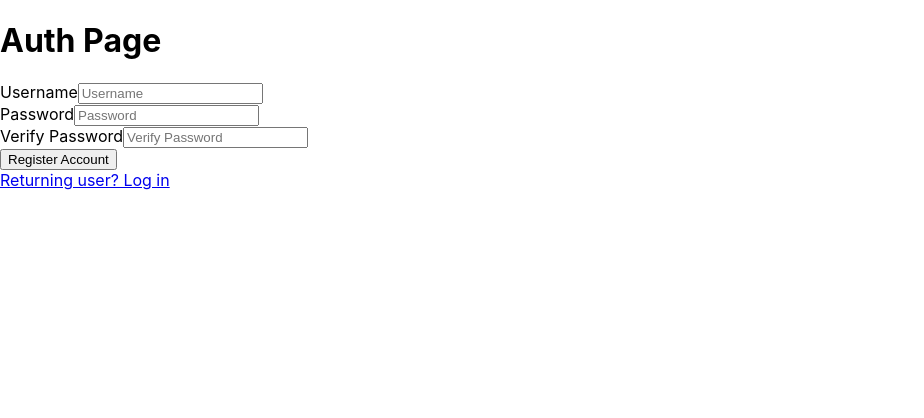
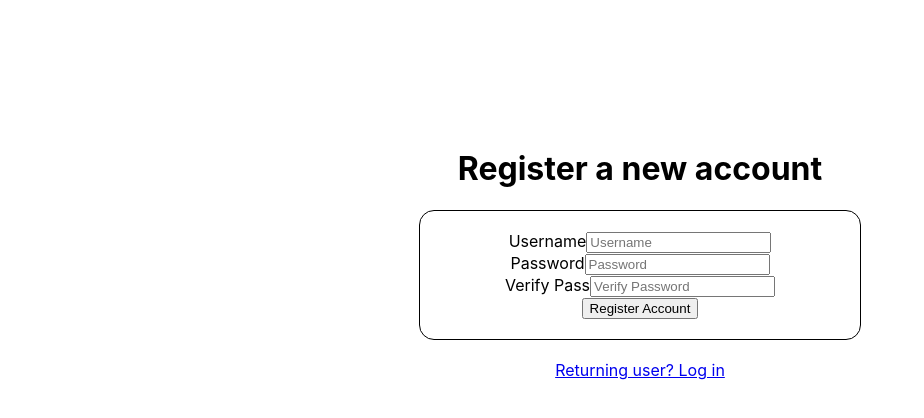
Before and after one commit to cs28-mud-team5/FrontEnd, a React (Create React App) app in the folder cs-mud-app/: page /register in a window 1280 px wide. Shown: the top 418 px of the page, without its empty margins (0-924 px from the left). Built offline with nearby package versions, Linux system fonts and the light colour scheme.

Commit message:
Styling applied
Styled components added

Auth/Register pages styled

Game screen elements styled

```diff
--- a/cs-mud-app/package.json
+++ b/cs-mud-app/package.json
@@ -11,7 +11,8 @@
     "react-dom": "^16.13.1",
     "react-router-dom": "^5.1.2",
     "react-scripts": "3.4.1",
-    "reactstrap": "^8.4.1"
+    "reactstrap": "^8.4.1",
+    "styled-components": "^5.1.0"
   },
   "scripts": {
     "start": "react-scripts start",
--- a/cs-mud-app/src/components/Auth.js
+++ b/cs-mud-app/src/components/Auth.js
@@ -1,8 +1,8 @@
 import React, { useState } from "react";
 import { Button, Form, FormGroup, Label, Input } from "reactstrap";
 import { Link } from "react-router-dom";
-
 import axiosWithAuth from "./axiosWithAuth";
+import { BackDiv, AuthBox } from "./Styles";
 
 const Auth = (props) => {
   const [user, setUser] = useState({ username: "", password: "" });
@@ -20,11 +20,14 @@ const Auth = (props) => {
         console.log(res);
       })
       .catch((err) => console.log("Login error: ", err));
+
+    props.history.push("/game");
   };
 
   return (
-    <div>
-      <h1>Auth Page</h1>
+    <BackDiv>
+      <h1>Team 5 MUD Login</h1>
+      <AuthBox>
         <Form>
           <FormGroup>
             <Label for="username">Username</Label>
@@ -48,8 +51,9 @@ const Auth = (props) => {
           </FormGroup>
           <Button onClick={handleLogin}>Log In</Button>
         </Form>
+      </AuthBox>
       <Link to="/register">New user? Sign up!</Link>
-    </div>
+    </BackDiv>
   );
 };
 
--- a/cs-mud-app/src/components/GameContainer.js
+++ b/cs-mud-app/src/components/GameContainer.js
@@ -1,8 +1,10 @@
-import React, { useEffect, useState, useContext } from "react";
+import React, { useEffect, useContext } from "react";
 import axiosWithAuth from "./axiosWithAuth";
 import { DungeonContext } from "../contexts/DungeonContext";
 import Player from "./Player";
 import Move from "./Move";
+import Map from "./Map";
+import { GameBox, HudBox } from "./Styles";
 
 const GameContainer = () => {
   const { player, setPlayer } = useContext(DungeonContext);
@@ -18,14 +20,17 @@ const GameContainer = () => {
         .catch((err) => console.log("Error initializing: ", err));
     };
     initialize();
-  }, []);
+  }, [setPlayer]);
 
   return (
-    <div>
+    <GameBox>
       <h1>Team 5 MUD adventure</h1>
-      <Player player={player} />
-      <Move />
-    </div>
+      <Map />
+      <HudBox>
+        <Player player={player} />
+        <Move />
+      </HudBox>
+    </GameBox>
   );
 };
 
--- /dev/null
+++ b/cs-mud-app/src/components/Map.js
@@ -0,0 +1,12 @@
+import React from "react";
+import { MapBox } from "./Styles";
+
+const Map = () => {
+  return (
+    <MapBox>
+      <h3>Map will go here</h3>
+    </MapBox>
+  );
+};
+
+export default Map;
--- a/cs-mud-app/src/components/Move.js
+++ b/cs-mud-app/src/components/Move.js
@@ -1,18 +1,20 @@
-import React, { useState, useContext, useEffect} from "react";
+import React, { useState, useContext, useEffect } from "react";
 import { DungeonContext } from "../contexts/DungeonContext";
 import axiosWithAuth from "./axiosWithAuth";
-import { Button, Form, FormGroup, Label, Input, FormText } from "reactstrap";
+import { ButtonsBox, MoveButton } from "./Styles";
 
-const Move = (props) => {
+const Move = () => {
   const { player, setPlayer } = useContext(DungeonContext);
   const [direction, setDirection] = useState({ direction: "" });
 
-//   const handleChanges = (e) => {
-//     setDirection({ ...direction, [e.target.name]: e.target.value });
-//   };
-useEffect (() => {
+  const handleMove = (e) => {
+    e.preventDefault();
+    setDirection({ ...direction, [e.target.name]: e.target.value });
+  };
+
+  useEffect(() => {
     console.log(direction);
-    if ( direction.direction !== ""){
+    if (direction.direction !== "") {
       axiosWithAuth()
         .post("/adv/move/", direction)
         .then((res) => {
@@ -21,41 +23,29 @@ useEffect (() => {
         })
         .catch((err) => console.log(err));
     }
-},[direction])
-
-  const handleMove = (e) => {
-    e.preventDefault();
-
-    setDirection({ ...direction, [e.target.name]: e.target.value})
-  };
+  }, [direction]);
 
   return (
+    <ButtonsBox>
       <div>
-        <button name="direction" value="n" onClick={handleMove}>
+        <MoveButton name="direction" value="n" onClick={handleMove}>
           &#8657;
-        </button>
-        <button name="direction" value="w" onClick={handleMove}>
+        </MoveButton>
+      </div>
+      <div>
+        <MoveButton name="direction" value="w" onClick={handleMove}>
           &#8656;
-        </button>
-        <button name="direction" value="e" onClick={handleMove}>
+        </MoveButton>
+        <MoveButton name="direction" value="e" onClick={handleMove}>
           &#8658;
-        </button>
-        <button name="direction" value="s" onClick={handleMove}>
+        </MoveButton>
+      </div>
+      <div>
+        <MoveButton name="direction" value="s" onClick={handleMove}>
           &#8659;
-        </button>
-      {/* <Form onSubmit={handleMove}>
-        <FormGroup>
-          <Label for="direction">Direction: (n, s, e, or w)</Label>
-          <Input
-            type="text"
-            name="direction"
-            onChange={handleChanges}
-            value={direction.direction}
-          />
-        </FormGroup>
-        <Button>Move</Button>
-      </Form> */}
+        </MoveButton>
       </div>
+    </ButtonsBox>
   );
 };
 
--- a/cs-mud-app/src/components/Player.js
+++ b/cs-mud-app/src/components/Player.js
@@ -1,12 +1,13 @@
 import React from "react";
+import { PlayerBox } from "./Styles";
 
 const Player = (props) => {
   return (
-    <div>
-      <h1>Name: {props.player.name}</h1>
-      <h2>Location: {props.player.title}</h2>
+    <PlayerBox>
+      <h2>Name: {props.player.name}</h2>
+      <h3>Location: {props.player.title}</h3>
       <p>{props.player.description}</p>
-    </div>
+    </PlayerBox>
   );
 };
 
--- a/cs-mud-app/src/components/Register.js
+++ b/cs-mud-app/src/components/Register.js
@@ -1,10 +1,10 @@
 import React, { useState } from "react";
 import { Button, Form, FormGroup, Label, Input } from "reactstrap";
 import { Link } from "react-router-dom";
-import axios from "axios"
-import axiosWithAuth from "./axiosWithAuth";
+import axios from "axios";
+import { BackDiv, AuthBox } from "./Styles";
 
-const Register = () => {
+const Register = (props) => {
   const [user, setUser] = useState({
     username: "",
     password1: "",
@@ -22,13 +22,15 @@ const Register = () => {
       .then((res) => {
         localStorage.setItem("key", res.data.key);
         console.log(res);
+        props.history.push("/game");
       })
       .catch((err) => console.log("Registration error: ", err.response));
   };
 
   return (
-    <div>
-      <h1>Auth Page</h1>
+    <BackDiv>
+      <h1>Register a new account</h1>
+      <AuthBox>
         <Form>
           <FormGroup>
             <Label for="username">Username</Label>
@@ -51,7 +53,7 @@ const Register = () => {
             />
           </FormGroup>
           <FormGroup>
-          <Label for="password">Verify Password</Label>
+            <Label for="password">Verify Pass</Label>
             <Input
               type="password"
               name="password2"
@@ -62,8 +64,9 @@ const Register = () => {
           </FormGroup>
           <Button onClick={handleRegister}>Register Account</Button>
         </Form>
+      </AuthBox>
       <Link to="/">Returning user? Log in</Link>
-    </div>
+    </BackDiv>
   );
 };
 
--- /dev/null
+++ b/cs-mud-app/src/components/Styles.js
@@ -0,0 +1,59 @@
+import styled from "styled-components";
+
+export const MapBox = styled.div`
+  border: solid 2px black;
+  text-align: center;
+  height: 500px;
+`;
+
+export const AuthBox = styled.div`
+  border: solid 1px black;
+  border-radius: 15px;
+  padding: 20px;
+  display: flex;
+  justify-content: center;
+  margin-bottom: 20px;
+  width: 400px;
+`;
+
+export const BackDiv = styled.div`
+  display: flex;
+  flex-direction: column;
+  align-items: center;
+  margin: 10%;
+  text-align: center;
+`;
+
+export const PlayerBox = styled.div`
+  text-align: center;
+  width: 500px;
+`;
+
+export const GameBox = styled.div`
+  text-align: center;
+  padding: 5%;
+`;
+
+export const HudBox = styled.div`
+  display: flex;
+  justify-content: space-evenly;
+  padding: 15px;
+  background-color: lightgrey;
+  border: 1px solid grey;
+  border-radius: 15px;
+`;
+
+export const MoveButton = styled.button`
+  background-color: grey;
+  padding: 15px;
+  border: 2px solid grey;
+  border-radius: 20px;
+  margin-left: 15px;
+  margin-right: 15px;
+`;
+
+export const ButtonsBox = styled.div`
+  display: flex;
+  flex-direction: column;
+  justify-content: center;
+`;
```
Also changed, not shown: 1 other file (tests, documents, lock files or other folders). Lines whose indentation alone changed are shown as unchanged.
